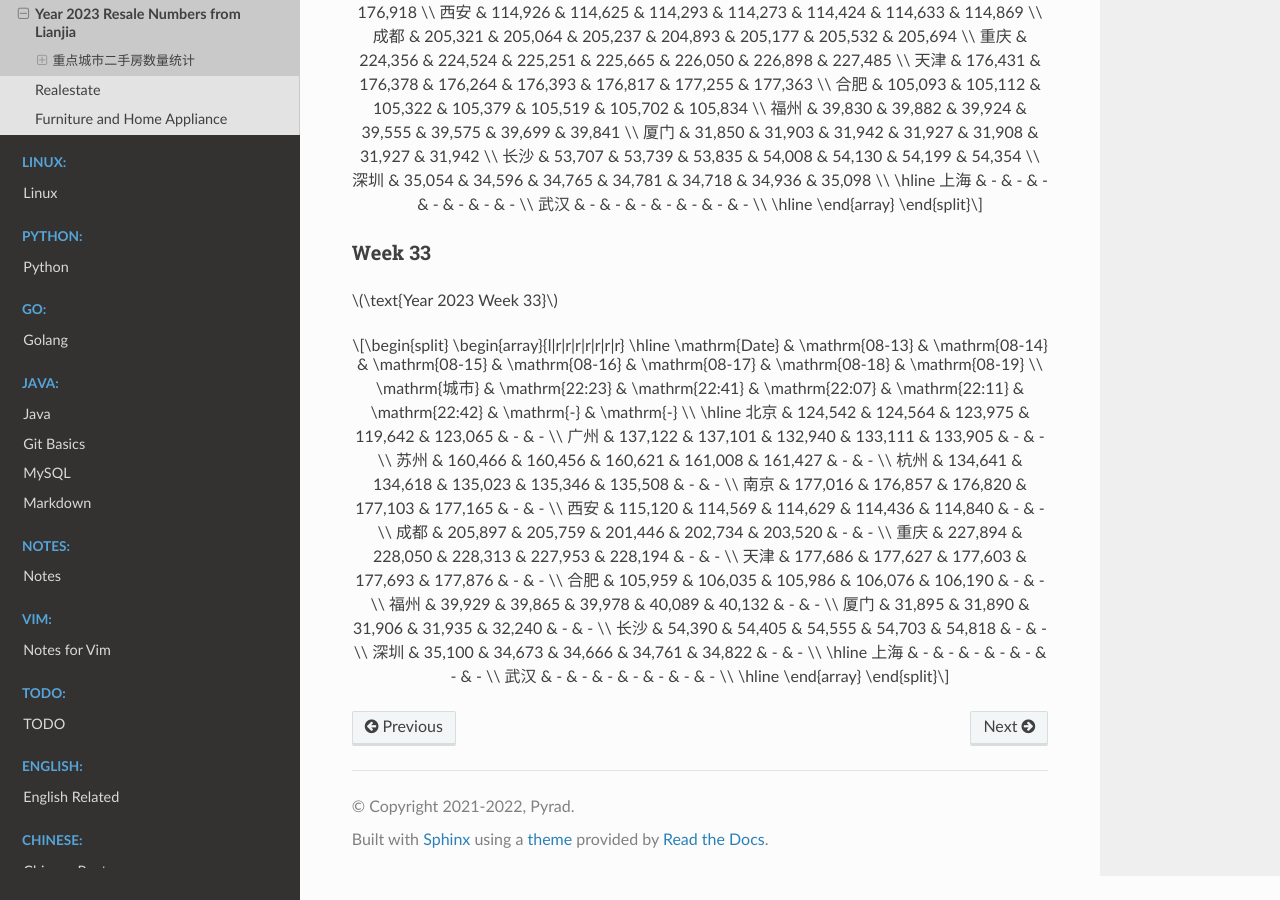
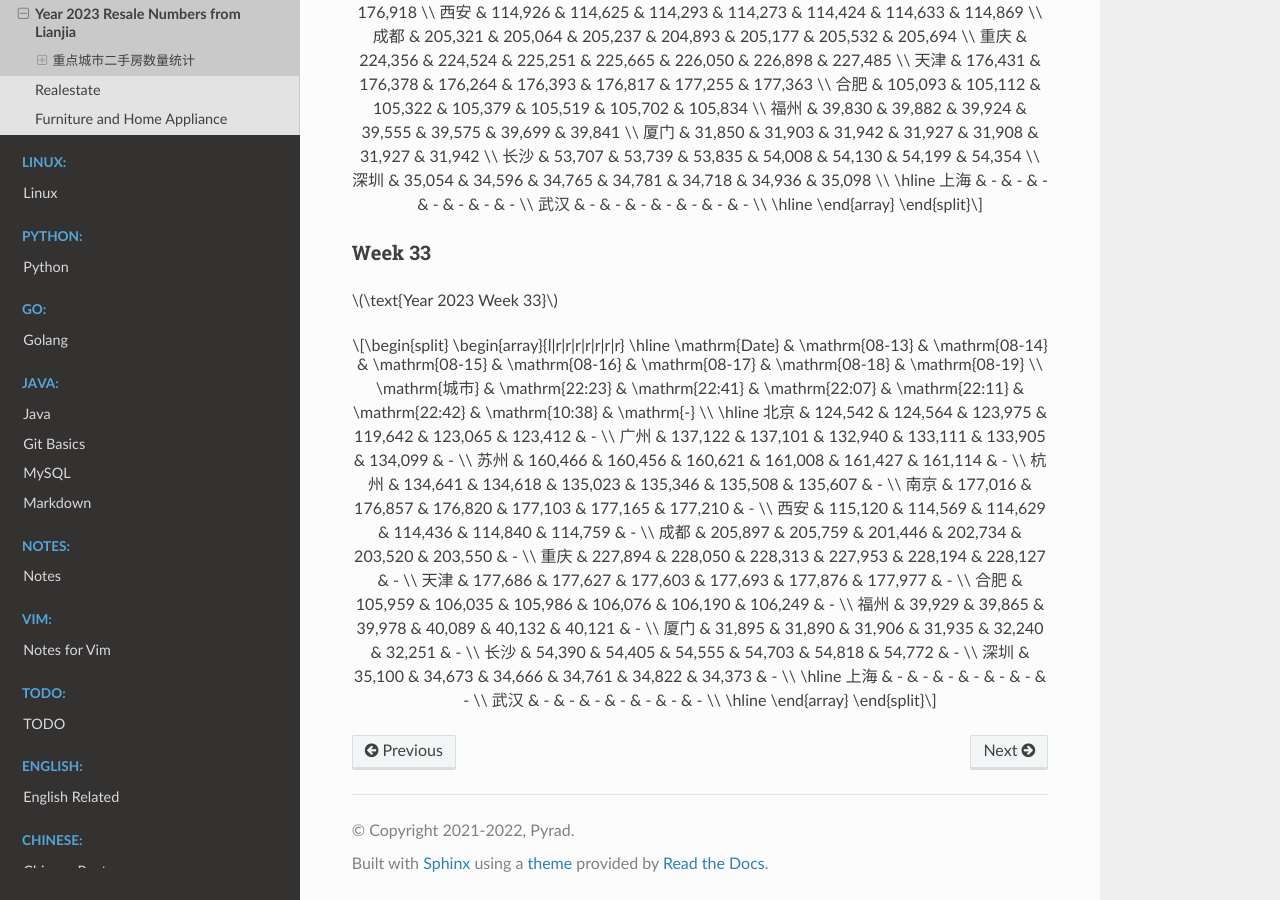
Before and after one commit to Pyrad/pyradnotes, a Sphinx documentation site: the page built from source/RealEstate/resalenumbers2023.md, in a window 1280 px wide and 900 px high, scrolled down 11483 px. Built offline with Sphinx 7.4.7 and the Read the Docs theme 2.0.0, drawn with Linux system fonts in a browser that asks for light colours; a script that is not in the unit is left out.

Commit message:
Realestate Update resale numbers 2023-08-18 10:38

```diff
--- a/source/RealEstate/resalenumbers2023.md
+++ b/source/RealEstate/resalenumbers2023.md
@@ -770,22 +770,22 @@
 \begin{array}{l|r|r|r|r|r|r|r}
 \hline
 \mathrm{Date} & \mathrm{08-13} & \mathrm{08-14} & \mathrm{08-15} & \mathrm{08-16} & \mathrm{08-17} & \mathrm{08-18} & \mathrm{08-19} \\
-\mathrm{城市} & \mathrm{22:23} & \mathrm{22:41} & \mathrm{22:07} & \mathrm{22:11} & \mathrm{22:42} & \mathrm{-} & \mathrm{-} \\
+\mathrm{城市} & \mathrm{22:23} & \mathrm{22:41} & \mathrm{22:07} & \mathrm{22:11} & \mathrm{22:42} & \mathrm{10:38} & \mathrm{-} \\
 \hline
-北京 & 124,542 & 124,564 & 123,975 & 119,642 & 123,065 & - & - \\
-广州 & 137,122 & 137,101 & 132,940 & 133,111 & 133,905 & - & - \\
-苏州 & 160,466 & 160,456 & 160,621 & 161,008 & 161,427 & - & - \\
-杭州 & 134,641 & 134,618 & 135,023 & 135,346 & 135,508 & - & - \\
-南京 & 177,016 & 176,857 & 176,820 & 177,103 & 177,165 & - & - \\
-西安 & 115,120 & 114,569 & 114,629 & 114,436 & 114,840 & - & - \\
-成都 & 205,897 & 205,759 & 201,446 & 202,734 & 203,520 & - & - \\
-重庆 & 227,894 & 228,050 & 228,313 & 227,953 & 228,194 & - & - \\
-天津 & 177,686 & 177,627 & 177,603 & 177,693 & 177,876 & - & - \\
-合肥 & 105,959 & 106,035 & 105,986 & 106,076 & 106,190 & - & - \\
-福州 & 39,929 & 39,865 & 39,978 & 40,089 & 40,132 & - & - \\
-厦门 & 31,895 & 31,890 & 31,906 & 31,935 & 32,240 & - & - \\
-长沙 & 54,390 & 54,405 & 54,555 & 54,703 & 54,818 & - & - \\
-深圳 & 35,100 & 34,673 & 34,666 & 34,761 & 34,822 & - & - \\
+北京 & 124,542 & 124,564 & 123,975 & 119,642 & 123,065 & 123,412 & - \\
+广州 & 137,122 & 137,101 & 132,940 & 133,111 & 133,905 & 134,099 & - \\
+苏州 & 160,466 & 160,456 & 160,621 & 161,008 & 161,427 & 161,114 & - \\
+杭州 & 134,641 & 134,618 & 135,023 & 135,346 & 135,508 & 135,607 & - \\
+南京 & 177,016 & 176,857 & 176,820 & 177,103 & 177,165 & 177,210 & - \\
+西安 & 115,120 & 114,569 & 114,629 & 114,436 & 114,840 & 114,759 & - \\
+成都 & 205,897 & 205,759 & 201,446 & 202,734 & 203,520 & 203,550 & - \\
+重庆 & 227,894 & 228,050 & 228,313 & 227,953 & 228,194 & 228,127 & - \\
+天津 & 177,686 & 177,627 & 177,603 & 177,693 & 177,876 & 177,977 & - \\
+合肥 & 105,959 & 106,035 & 105,986 & 106,076 & 106,190 & 106,249 & - \\
+福州 & 39,929 & 39,865 & 39,978 & 40,089 & 40,132 & 40,121 & - \\
+厦门 & 31,895 & 31,890 & 31,906 & 31,935 & 32,240 & 32,251 & - \\
+长沙 & 54,390 & 54,405 & 54,555 & 54,703 & 54,818 & 54,772 & - \\
+深圳 & 35,100 & 34,673 & 34,666 & 34,761 & 34,822 & 34,373 & - \\
 \hline
 上海 & - & - & - & - & - & - & - \\
 武汉 & - & - & - & - & - & - & - \\
```
Also changed, not shown: 1 other file.
